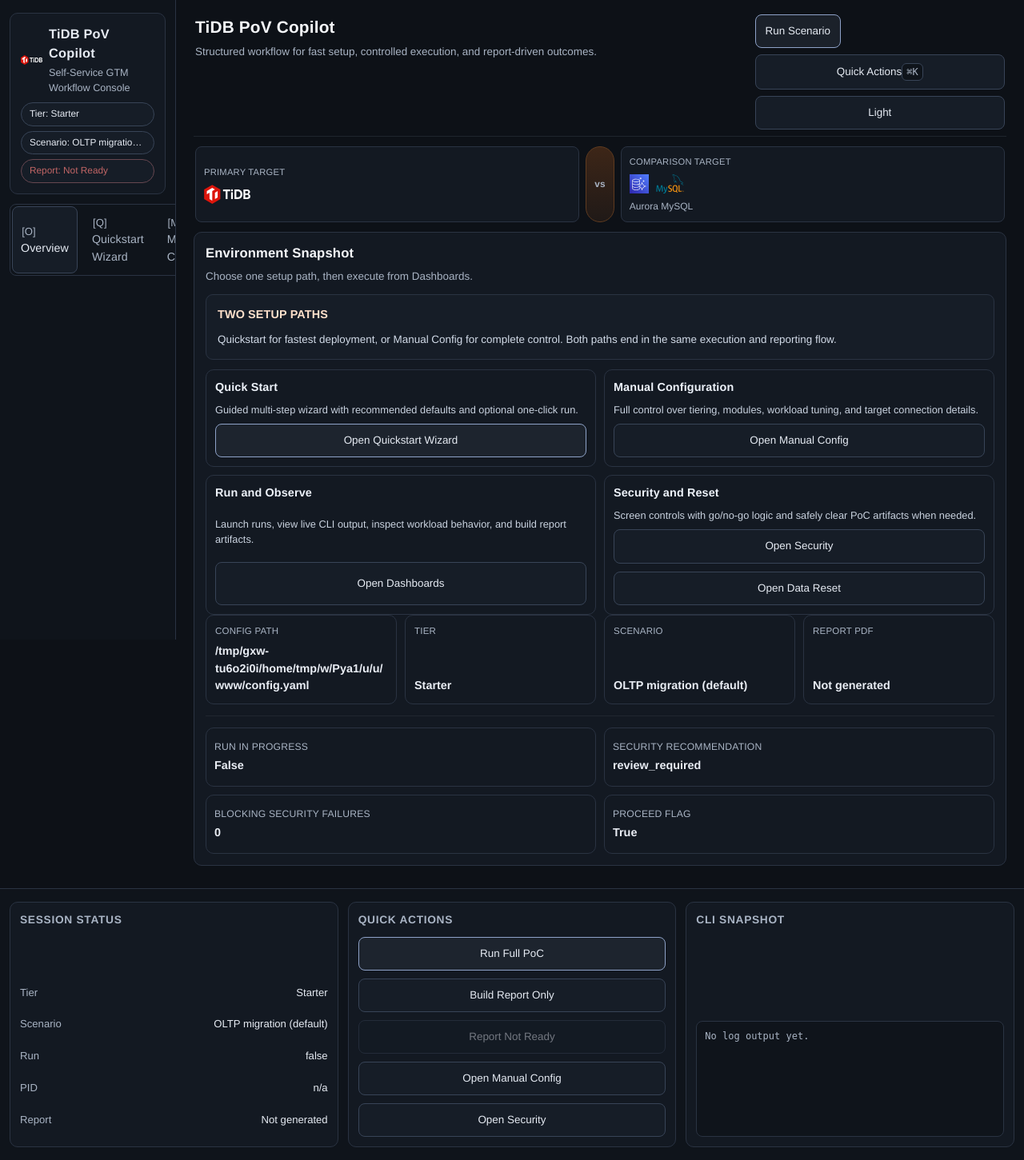
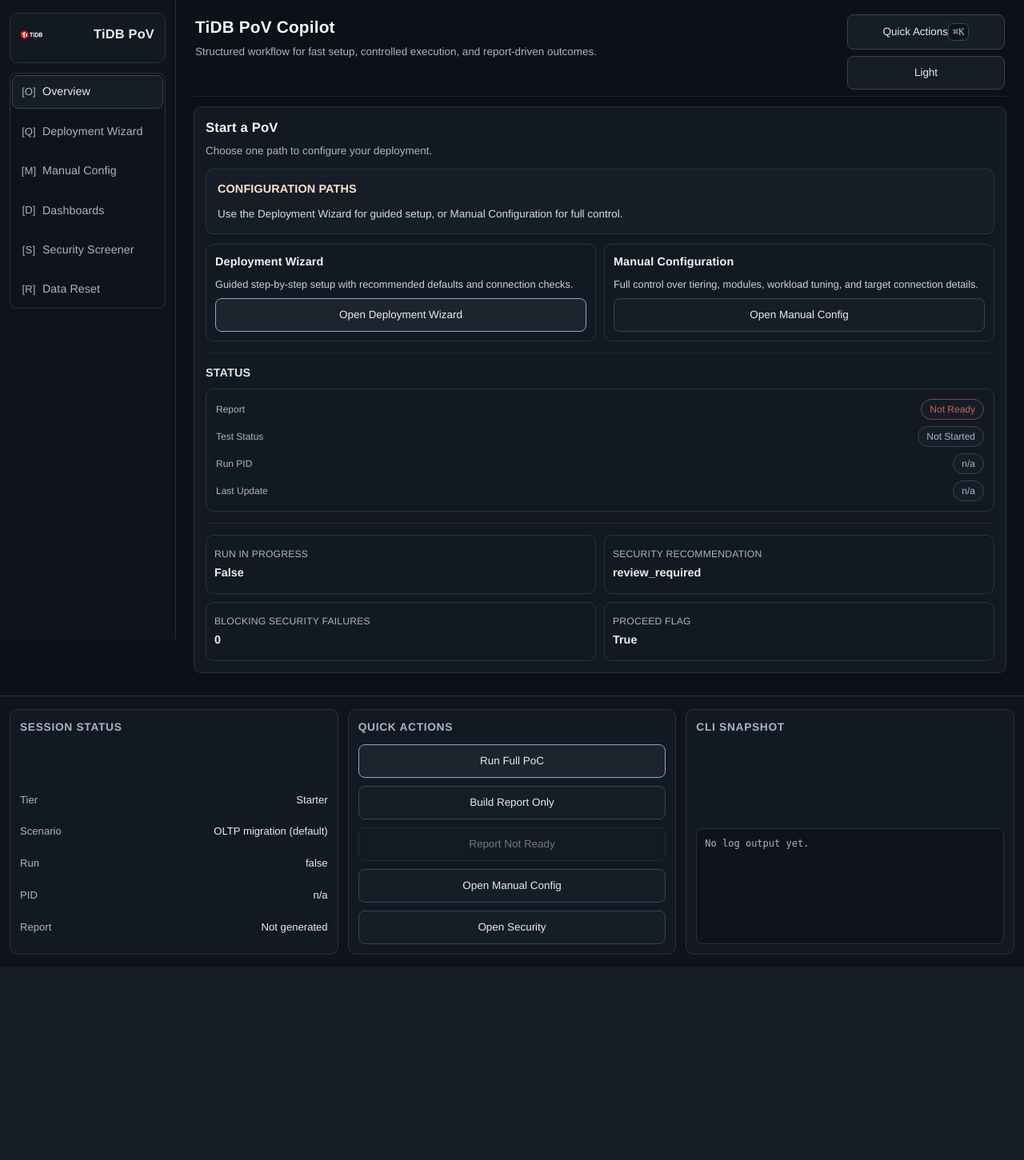
Before and after one commit to stephenlthorn/tidb-pov-kit-self-service, a Flask app: page / in a window 1280 px wide. Shown: the whole page at 80% size. After the commit the page ends 1194 px from the top, so only its background shows below. Run offline with Flask 3, Linux system fonts and the light colour scheme; parts of the project's set-up code (start-up, migrations or seed data) failed here and were passed over.

Commit message:
Refine main UI layout, branding, and overview status section

```diff
--- a/setup/static/poc_web_ui_refined.css
+++ b/setup/static/poc_web_ui_refined.css
@@ -75,7 +75,7 @@
 }
 
 .status-chips {
-  gap: 6px !important;
+  display: none !important;
 }
 
 .chip,
@@ -104,11 +104,19 @@
   color: var(--danger) !important;
 }
 
-.tabs {
+.sidebar .tabs {
+  display: flex !important;
+  flex-direction: column !important;
+  align-items: stretch !important;
+  gap: 8px !important;
   border-top: 1px solid var(--line) !important;
 }
 
-.tab-btn {
+.sidebar .tab-btn {
+  width: 100% !important;
+  display: flex !important;
+  align-items: center !important;
+  justify-content: flex-start !important;
   border: 1px solid transparent !important;
   background: transparent !important;
   color: var(--muted) !important;
@@ -119,17 +127,19 @@
   box-shadow: none !important;
 }
 
-.tab-btn:hover {
+.sidebar .tab-btn:hover {
   border-color: var(--line) !important;
   background: var(--surface-2) !important;
   color: var(--text) !important;
 }
 
-.tab-btn .ico {
+.sidebar .tab-btn .ico {
+  width: 20px;
+  flex: 0 0 20px;
   color: var(--muted) !important;
 }
 
-.tab-btn.active {
+.sidebar .tab-btn.active {
   border-color: var(--line-2) !important;
   background: var(--surface-2) !important;
   color: var(--text) !important;
@@ -476,6 +486,59 @@
   text-decoration: none;
 }
 
+.overview-status {
+  border: 1px solid var(--line);
+  border-radius: 10px;
+  background: var(--surface);
+  padding: 12px;
+  display: grid;
+  gap: 8px;
+}
+
+.status-row {
+  display: flex;
+  align-items: center;
+  justify-content: space-between;
+  gap: 12px;
+}
+
+.status-row .label {
+  margin: 0;
+  font-size: 12px;
+  color: var(--muted) !important;
+  text-transform: none !important;
+  letter-spacing: 0;
+}
+
+.status-pill {
+  border: 1px solid var(--line-2);
+  border-radius: 999px;
+  padding: 3px 10px;
+  font-size: 12px;
+  color: var(--text);
+  background: var(--surface-2);
+  white-space: nowrap;
+}
+
+.status-pill.success {
+  border-color: color-mix(in srgb, var(--success) 45%, var(--line) 55%);
+  color: var(--success);
+}
+
+.status-pill.warning {
+  border-color: color-mix(in srgb, var(--warning) 45%, var(--line) 55%);
+  color: var(--warning);
+}
+
+.status-pill.danger {
+  border-color: color-mix(in srgb, var(--danger) 45%, var(--line) 55%);
+  color: var(--danger);
+}
+
+.status-pill.muted {
+  color: var(--muted);
+}
+
 @media (max-width: 1400px) {
   .layout {
     grid-template-columns: 220px minmax(0, 1fr);
--- a/setup/templates/poc_web_ui.html
+++ b/setup/templates/poc_web_ui.html
@@ -1386,20 +1386,14 @@
       <div class="brand-row">
         <img class="brand-logo" src="{{ url_for('static', filename='img/tidb-logo.svg') }}" alt="TiDB" />
         <div>
-          <div class="title">TiDB PoV Copilot</div>
-          <div class="sub">Self-Service GTM Workflow Console</div>
+          <div class="title">TiDB PoV</div>
         </div>
       </div>
-      <div class="status-chips">
-        <span class="chip {{ tier_chip_class }}">Tier: {{ selected_tier_label }}</span>
-        <span class="chip {{ scenario_chip_class }}">Scenario: {{ selected_scenario_label }}</span>
-        <span class="chip {{ report_chip_class }}">Report: {% if report_ready %}Ready{% else %}Not Ready{% endif %}</span>
-      </div>
     </div>
 
     <nav class="tabs">
       <button class="tab-btn active" data-tab-btn="overview"><span class="ico">[O]</span>Overview</button>
-      <button class="tab-btn" data-tab-btn="quickstart"><span class="ico">[Q]</span>Quickstart Wizard</button>
+      <button class="tab-btn" data-tab-btn="quickstart"><span class="ico">[Q]</span>Deployment Wizard</button>
       <button class="tab-btn" data-tab-btn="manual-config"><span class="ico">[M]</span>Manual Config</button>
       <button class="tab-btn" data-tab-btn="dashboards"><span class="ico">[D]</span>Dashboards</button>
       <button class="tab-btn" data-tab-btn="security"><span class="ico">[S]</span>Security Screener</button>
@@ -1414,27 +1408,8 @@
         <p>Structured workflow for fast setup, controlled execution, and report-driven outcomes.</p>
       </div>
       <div class="header-actions">
-        <form method="post" action="/run-defaults">
-          <button class="btn primary" type="submit">Run Scenario</button>
-        </form>
         <button class="btn soft" type="button" id="command_palette_btn">Quick Actions <span class="kbd">⌘K</span></button>
         <button class="btn soft" type="button" id="theme_toggle_btn">Light</button>
-      </div>
-    </div>
-
-    <div class="logo-ribbon">
-      <div class="logo-card">
-        <div class="lk">Primary Target</div>
-        <img class="logo-img" src="{{ url_for('static', filename='img/tidb-logo.svg') }}" alt="TiDB" />
-      </div>
-      <div class="logo-vs">vs</div>
-      <div class="logo-card">
-        <div class="lk">Comparison Target</div>
-        <div class="logo-stack">
-          <img class="logo-img" src="{{ url_for('static', filename='img/aws-aurora.svg') }}" alt="Amazon Aurora" />
-          <img class="logo-img" src="{{ url_for('static', filename='img/mysql.svg') }}" alt="MySQL" />
-        </div>
-        <div class="tiny">{{ comparison_target_label }}</div>
       </div>
     </div>
 
@@ -1450,43 +1425,64 @@
 
     <section class="tab-pane active" data-tab-pane="overview">
       <div class="panel">
-        <h2>Environment Snapshot</h2>
-        <p class="help">Choose one setup path, then execute from Dashboards.</p>
+        {% set log_tail = run_status.last_lines|default('', true) %}
+        {% set log_upper = log_tail|upper %}
+        {% if run_status.running %}
+          {% set test_status = 'Currently Running' %}
+          {% set test_status_class = 'warning' %}
+        {% elif 'FAIL' in log_upper or 'ERROR' in log_upper %}
+          {% set test_status = 'Failed' %}
+          {% set test_status_class = 'danger' %}
+        {% elif report_ready %}
+          {% set test_status = 'Completed' %}
+          {% set test_status_class = 'success' %}
+        {% else %}
+          {% set test_status = 'Not Started' %}
+          {% set test_status_class = 'muted' %}
+        {% endif %}
+
+        <h2>Start a PoV</h2>
+        <p class="help">Choose one path to configure your deployment.</p>
         <div class="quickstart-cta">
-          <div class="headline">Two Setup Paths</div>
-          <div class="text">Quickstart for fastest deployment, or Manual Config for complete control. Both paths end in the same execution and reporting flow.</div>
+          <div class="headline">Configuration Paths</div>
+          <div class="text">Use the Deployment Wizard for guided setup, or Manual Configuration for full control.</div>
         </div>
         <div class="path-grid">
           <div class="path-card">
-            <div class="title">Quick Start</div>
-            <div class="desc">Guided multi-step wizard with recommended defaults and optional one-click run.</div>
-            <button class="btn primary" type="button" data-tab-jump="quickstart">Open Quickstart Wizard</button>
+            <div class="title">Deployment Wizard</div>
+            <div class="desc">Guided step-by-step setup with recommended defaults and connection checks.</div>
+            <button class="btn primary" type="button" data-tab-jump="quickstart">Open Deployment Wizard</button>
           </div>
           <div class="path-card">
             <div class="title">Manual Configuration</div>
             <div class="desc">Full control over tiering, modules, workload tuning, and target connection details.</div>
             <button class="btn" type="button" data-tab-jump="manual-config">Open Manual Config</button>
           </div>
-          <div class="path-card">
-            <div class="title">Run and Observe</div>
-            <div class="desc">Launch runs, view live CLI output, inspect workload behavior, and build report artifacts.</div>
-            <button class="btn" type="button" data-tab-jump="dashboards">Open Dashboards</button>
-          </div>
-          <div class="path-card">
-            <div class="title">Security and Reset</div>
-            <div class="desc">Screen controls with go/no-go logic and safely clear PoC artifacts when needed.</div>
-            <div class="actions-grid">
-              <div><button class="btn soft" type="button" data-tab-jump="security">Open Security</button></div>
-              <div><button class="btn soft" type="button" data-tab-jump="data-reset">Open Data Reset</button></div>
-            </div>
-          </div>
         </div>
-        <div class="stats-grid">
-          <div class="stat"><div class="k">Config Path</div><div class="v">{{ config_path }}</div></div>
-          <div class="stat"><div class="k">Tier</div><div class="v">{{ selected_tier_label }}</div></div>
-          <div class="stat"><div class="k">Scenario</div><div class="v">{{ selected_scenario_label }}</div></div>
-          <div class="stat"><div class="k">Report PDF</div><div class="v">{% if report_ready %}Ready{% else %}Not generated{% endif %}</div></div>
+
+        <div class="line"></div>
+        <h3 class="subhead">Status</h3>
+        <div class="overview-status">
+          <div class="status-row">
+            <span class="label">Report</span>
+            <span class="status-pill {% if report_ready %}success{% else %}danger{% endif %}">
+              {% if report_ready %}Ready{% else %}Not Ready{% endif %}
+            </span>
+          </div>
+          <div class="status-row">
+            <span class="label">Test Status</span>
+            <span class="status-pill {{ test_status_class }}">{{ test_status }}</span>
+          </div>
+          <div class="status-row">
+            <span class="label">Run PID</span>
+            <span class="status-pill muted">{{ run_status.pid if run_status.pid else 'n/a' }}</span>
+          </div>
+          <div class="status-row">
+            <span class="label">Last Update</span>
+            <span class="status-pill muted">{{ run_status.last_log if run_status.last_log else 'n/a' }}</span>
+          </div>
         </div>
+
         <div class="line"></div>
         <div class="pair-grid">
           <div class="pair"><div class="pk">Run In Progress</div><div class="pv">{{ run_status.running }}{% if run_status.pid %} (pid {{ run_status.pid }}){% endif %}</div></div>
```
